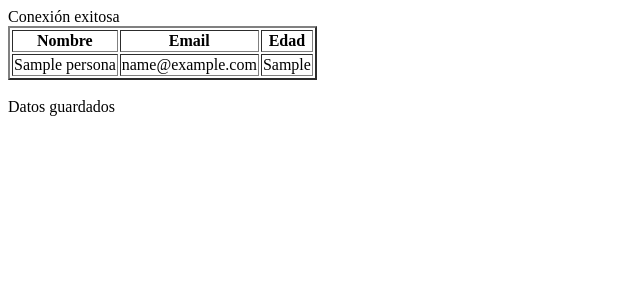
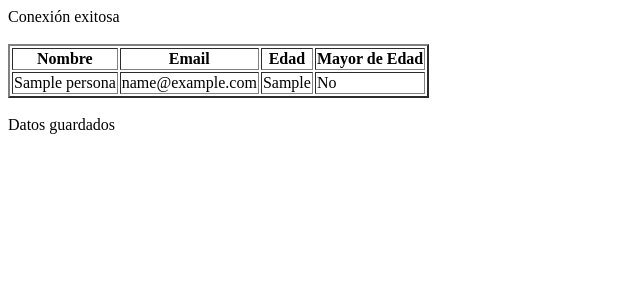
Before and after one commit to Sebastian-Alba-O/Examen_db, a PHP site: page / in a window 1280 px wide. Shown: the top 300 px of the page, without its empty margins (0-640 px from the left). Run offline with PHP 8.4, Linux system fonts and the light colour scheme; tables that the repository leaves empty or names only in its code hold one stand-in row (values such as "Sample post").

Commit message:
Columna calculada Mayor de edad o no

```diff
--- a/index.php
+++ b/index.php
@@ -9,13 +9,16 @@ if ($conexDB->connect_error) {
     echo $conexDB->connect_error;
     die();
 }
-echo "Conexión exitosa<br>";
+echo "Conexión exitosa <br>";
+
+echo "<br>";
 
 echo "<table border='2'>";
 echo "<tr>
         <th>Nombre </th>
         <th>Email</th>
         <th>Edad</th>
+        <th>Mayor de Edad</th>
         </tr>";
 
 $sql = "select * from personas";
@@ -27,11 +30,14 @@ if ($resultadosSQL->num_rows > 0) {
         $email = $row['email'];
         $edad = $row['edad'];
 
+        $esMayorEdad = $edad >= 18 && $edad <= 150 ? 'Si' : 'No';
+
         echo "<tr>
-        <td>$nombre</td>
-        <td>$email</td>
-        <td>$edad</td>
-        </tr>";
+                <td>$nombre</td>
+                <td>$email</td>
+                <td>$edad</td>
+                <td>$esMayorEdad</td>
+            </tr>";
     }
 } else {
     echo "<br>No hay registros<br>";
```
